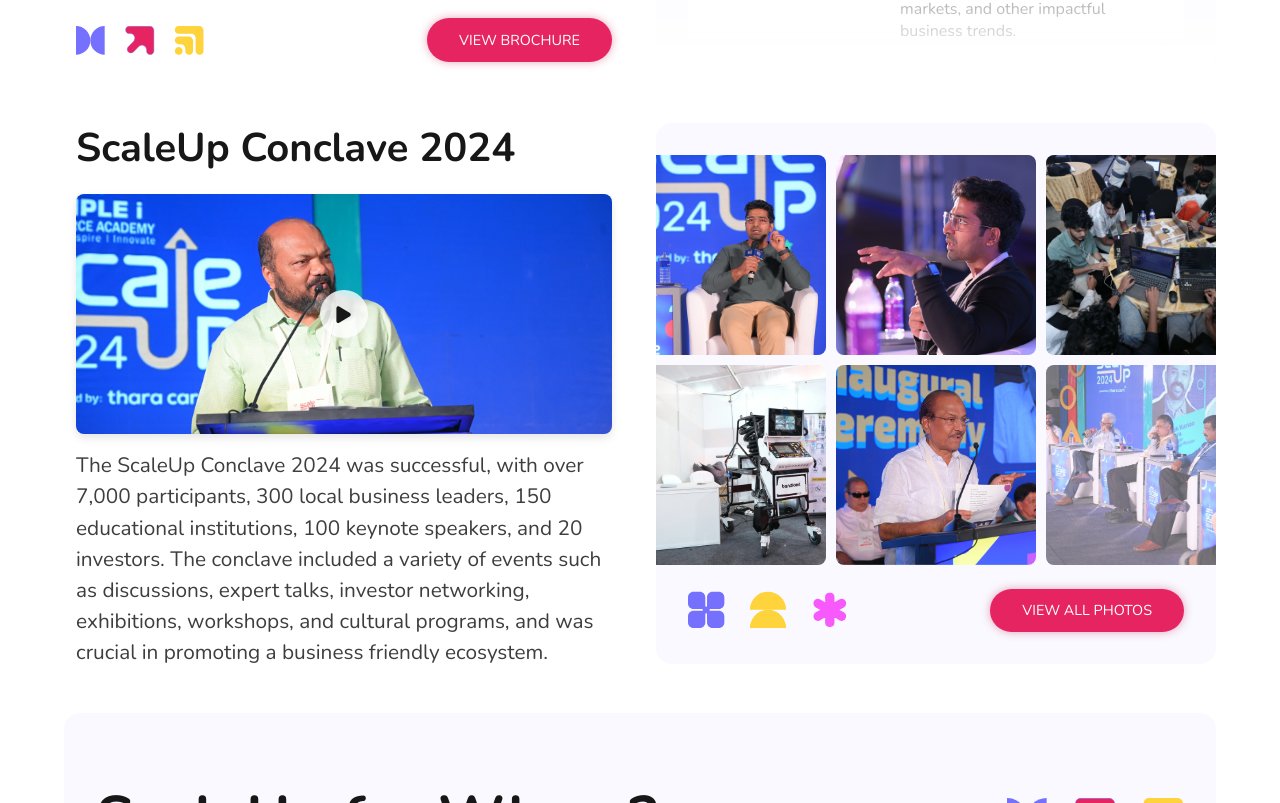
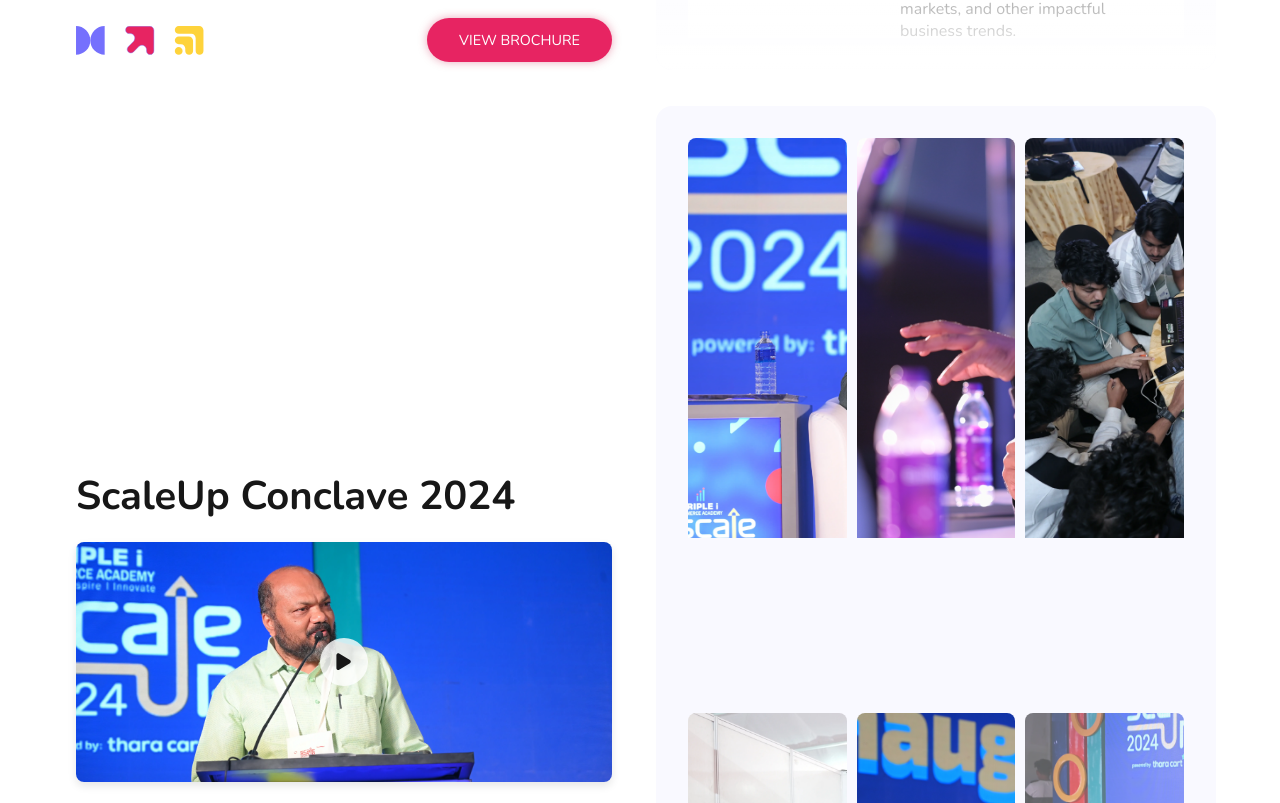
Before and after one commit to Scaleupvillage/scaleup25, a Next.js app: page / in a window 1280 px wide. Shown: the part 1597-2400 px from the top of the page. Built offline with nearby package versions, Linux system fonts and the light colour scheme; no server answers; what react-photo-view would draw is missing.

Commit message:
img size fix

```diff
--- a/src/app/_components/aboutSection/gallery.jsx
+++ b/src/app/_components/aboutSection/gallery.jsx
@@ -52,8 +52,9 @@ const ImageGallery = () => {
                     <Image
                         src={item.img}
                         alt={`Image ${index + 1}`}
-                        fill
-                        sizes='(max-width: 768px) 100vw, (max-width: 1200px) 40vw, 200px'
+                        width={400}
+                        height={400}
+                        sizes='(max-width: 768px) 50vw, (max-width: 1200px) 50vw, 10w'
                         loading='eager'
                         style={{ objectFit: 'cover' }}
                     />
@@ -66,14 +67,15 @@ const ImageGallery = () => {
 const styles = {
     grid: {
         display: 'grid',
-        gridTemplateColumns: 'repeat(3, 1fr)', // 3 columns grid
+        gridTemplateColumns: 'repeat(3, 1fr)',
         gap: '10px',
-        justifyContent: 'center', // Center grid items
+        width: '100%',
+        margin: '0 auto',
     },
     gridItem: {
         position: 'relative',
-        width: '200px', // Fixed width
-        height: '200px', // Fixed height to maintain square images
+        width: '100%',
+        paddingBottom: '100%',
         overflow: 'hidden',
         borderRadius: '8px',
     },
```
